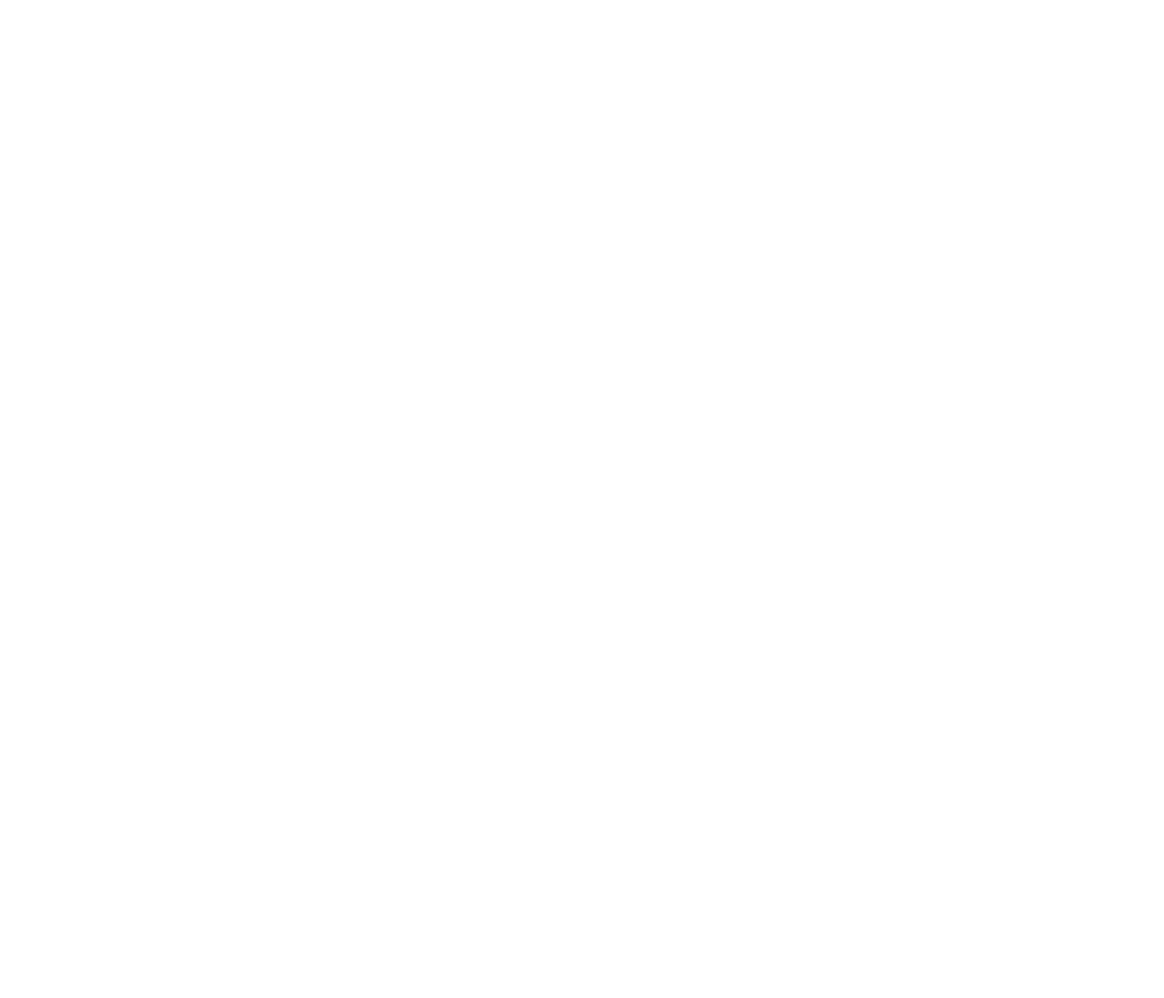
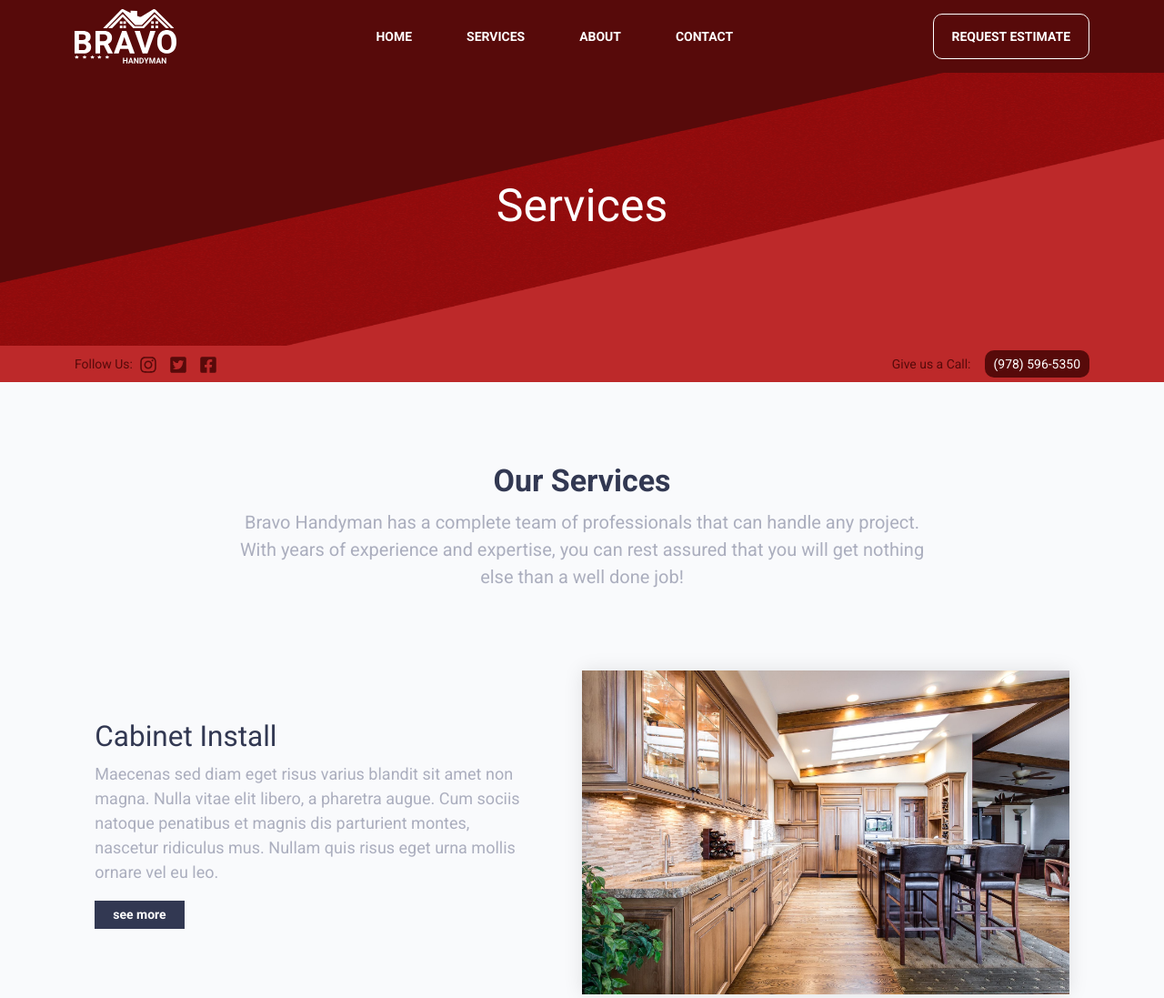
Before and after one commit to ffael/teambravo, a Gatsby site: page /services in a window 1280 px wide. Before the commit this address had no page. Shown: the top 1097 px of the page at 91% size. Before the commit the page ends 800 px from the top, so only its background shows below. Built offline with nearby package versions, Linux system fonts and the light colour scheme; Gatsby itself is replaced by a stand-in of ours.

Commit message:
Refactor Service Page

```diff
--- /dev/null
+++ b/src/components/Services/index.js
@@ -0,0 +1,88 @@
+import React from 'react'
+import { Container, SectionTitle, CardContainer, Card } from './styles'
+import { graphql, useStaticQuery, Link } from 'gatsby'
+
+const Services = () =>{
+
+  const image = useStaticQuery(graphql`
+    query{
+      allFile(filter:{
+        ext:{
+          eq:".jpg"
+        }
+      }){
+        edges{
+          node{
+            name
+            childImageSharp{
+              fixed{
+                src
+              }
+              fluid{
+                src
+              }
+            }
+          }
+        }
+      }
+    }
+  `)
+  const data = useStaticQuery(graphql`
+    query{
+      allMarkdownRemark{
+        edges{
+          node{
+            frontmatter{
+              title
+              description
+              name
+            }
+            fields{
+              slug
+            }
+          }
+        }
+      }
+    }
+  `)
+
+  return(
+    <Container className={"grid section-xl"}>
+        <SectionTitle>
+          <h3>Our Services</h3>
+          <p>Bravo Handyman has a complete team of professionals that can handle any project. With years of experience and expertise, you can rest assured that you will get nothing else than a well done job!</p>
+        </SectionTitle>
+        {data.allMarkdownRemark.edges.map((edge, index)=>{
+          return(
+            <CardContainer>
+              <Card reverse={(index%2===0)}>
+                <div>
+                  <header>
+                    <h3>{edge.node.frontmatter.title}</h3>
+                  </header>
+                  <p>{edge.node.frontmatter.description}</p>
+                  <p><Link to={`/services/${edge.node.fields.slug}`}>See More</Link></p>
+                </div>
+                <figure>
+                  {image.allFile.edges.map((image, index)=>{
+                      if(image.node.name === edge.node.frontmatter.name){
+                        return(
+                          <img key={ index }src={image.node.childImageSharp.fluid.src} alt={edge.node.frontmatter.description}/>
+                        )
+                      }else{
+                        return
+                      }
+                    }
+                  )}
+                </figure>
+              </Card>
+            </CardContainer>
+          )
+        })}
+
+      </Container>
+  )
+
+}
+
+export default Services
--- a/src/pages/styles.js
+++ b/src/components/Services/styles.js
@@ -1,7 +1,7 @@
 import React from 'react'
 import styled from 'styled-components'
 
-export const Services = styled.section`
+export const Container = styled.section`
   display: flex;
   flex-direction: column;
   align-items: center;
@@ -31,8 +31,8 @@
 export const CardContainer = styled.div`
   display: flex;
   align-items: center;
-  padding-left: 10%;
-  padding-right: 10%;
+  padding-left: 2%;
+  padding-right: 2%;
   margin-bottom: 50px;
 
   &:last-child{
@@ -63,7 +63,21 @@
         margin-right: 20px;
       }
     }
-
+    a{
+      display: inline-block;
+      background: #323852;
+      color: #fff;
+      padding: 5px 20px;
+      font-size: 0.777rem;
+      font-weight: bold;
+      text-transform: lowercase;
+      transition: all 0.3s ease;
+      &:hover{
+        box-shadow: 0 2px 2px 0px rgba(0,0,0,0.3);
+        transform: translateY(2px);
+        text-decoration: none;
+      }
+    }
     p{
       font-size: 1rem;
       color: #ABAEBE;
@@ -74,6 +88,11 @@
     width: 50%;
     margin-bottom: 0;
     box-shadow: 0 0 20px 0px rgba(0,0,0,0.1);
+    transition: all 0.3s ease;
+    &:hover{
+      box-shadow: 0 2px 2px 0px rgba(0,0,0,0.3);
+      transform: translateY(5px);
+    }
     img{
       margin-bottom: 0;
     }
--- a/src/pages/index.js
+++ b/src/pages/index.js
@@ -1,163 +1,20 @@
 import React from "react"
-import { graphql, useStaticQuery, Link } from 'gatsby'
 
 // Components
 import Layout from "../components/Layouts/"
 import Head from "../components/Layouts/head.js"
 import MainHero from "../components/Hero/"
+import Services from '../components/Services'
 import Testimonials from '../components/Testimonials'
 import Gallery from '../components/Gallery'
 import Footer from '../components/Footer'
 
-// Styled Components
-import { Card, CardContainer, SectionTitle, Services } from './styles'
-
-// Icons
-// import {
-//   FaHammer,
-//   FaPaintRoller,
-//   FaScrewdriver,
-//   FaToolbox,
-// } from 'react-icons/fa'
-
 const IndexPage = () => {
-  const image = useStaticQuery(graphql`
-    query{
-      allFile(filter:{
-        ext:{
-          eq:".jpg"
-        }
-      }){
-        edges{
-          node{
-            name
-            childImageSharp{
-              fixed{
-                src
-              }
-              fluid{
-                src
-              }
-            }
-          }
-        }
-      }
-    }
-  `)
-  const data = useStaticQuery(graphql`
-    query{
-      allMarkdownRemark{
-        edges{
-          node{
-            frontmatter{
-              title
-              description
-              name
-            }
-            fields{
-              slug
-            }
-          }
-        }
-      }
-    }
-  `)
   return (
     <Layout>
       <Head title="Home" />
       <MainHero />
-
-      <Services className={"grid section-xl"}>
-        <SectionTitle>
-          <h3>Our Services</h3>
-          <p>Bravo Handyman has a complete team of professionals that can handle any project. With years of experience and expertise, you can rest assured that you will get nothing else than a well done job!</p>
-        </SectionTitle>
-        {data.allMarkdownRemark.edges.map((edge, index)=>{
-          return(
-            <CardContainer>
-              <Card reverse={(index%2===0)}>
-                <div>
-                  <header>
-                    <h3>{edge.node.frontmatter.title}</h3>
-                  </header>
-                  <p>{edge.node.frontmatter.description}</p>
-                  <p><Link to={`/services/${edge.node.fields.slug}`}>See More</Link></p>
-                </div>
-                <figure>
-                  {image.allFile.edges.map((image, index)=>{
-                      if(image.node.name === edge.node.frontmatter.name){
-                        return(
-                          <img key={ index }src={image.node.childImageSharp.fluid.src} alt={edge.node.frontmatter.description}/>
-                        )
-                      }else{
-                        return
-                      }
-                    }
-                  )}
-                </figure>
-              </Card>
-            </CardContainer>
-          )
-        })}
-        {/* <CardContainer>
-          <Card>
-            <div>
-              <header>
-                <h3>Finish Carpentry</h3> <FaHammer size={30} color={"#ABAEBE"}/>
-              </header>
-              <p>Fusce dapibus, tellus ac cursus commodo, tortor mauris condimentum nibh, ut fermentum massa justo sit amet risus. Cum sociis natoque penatibus et magnis dis parturient montes, nascetur ridiculus mus. Sed posuere consectetur est at lobortis. Praesent commodo cursus magna, vel scelerisque nisl consectetur et. Donec sed odio dui.</p>
-            </div>
-
-            <figure>
-              <img src={room} alt="Finish Carpentry Room"/>
-            </figure>
-          </Card>
-        </CardContainer>
-        <hr/>
-        <CardContainer>
-          <Card reverse={true}>
-            <div>
-              <header>
-                <h3>Residential Painting</h3> <FaPaintRoller size={30} color={"#ABAEBE"}/>
-              </header>
-              <p>Fusce dapibus, tellus ac cursus commodo, tortor mauris condimentum nibh, ut fermentum massa justo sit amet risus. Cum sociis natoque penatibus et magnis dis parturient montes, nascetur ridiculus mus. Sed posuere consectetur est at lobortis. Praesent commodo cursus magna, vel scelerisque nisl consectetur et. Donec sed odio dui.</p>
-            </div>
-            <figure>
-              <img src={paint} alt="Freshly Painted Room"/>
-            </figure>
-          </Card>
-        </CardContainer>
-        <hr/>
-        <CardContainer>
-          <Card>
-            <div>
-              <header>
-                <h3>Cabinet Installation</h3> <FaScrewdriver size={30} color={"#ABAEBE"}/>
-              </header>
-              <p>Fusce dapibus, tellus ac cursus commodo, tortor mauris condimentum nibh, ut fermentum massa justo sit amet risus. Cum sociis natoque penatibus et magnis dis parturient montes, nascetur ridiculus mus. Sed posuere consectetur est at lobortis. Praesent commodo cursus magna, vel scelerisque nisl consectetur et. Donec sed odio dui.</p>
-            </div>
-            <figure>
-              <img src={cabinet} alt="Kitchen Cabinets"/>
-            </figure>
-          </Card>
-        </CardContainer>
-        <hr/>
-        <CardContainer>
-          <Card reverse={true}>
-            <div>
-              <header>
-                <h3>General Carpentry</h3> <FaToolbox size={30} color={"#ABAEBE"}/>
-              </header>
-              <p>Fusce dapibus, tellus ac cursus commodo, tortor mauris condimentum nibh, ut fermentum massa justo sit amet risus. Cum sociis natoque penatibus et magnis dis parturient montes, nascetur ridiculus mus. Sed posuere consectetur est at lobortis. Praesent commodo cursus magna, vel scelerisque nisl consectetur et. Donec sed odio dui.</p>
-            </div>
-            <figure>
-              <img src={general} alt="Brand New Room"/>
-            </figure>
-          </Card>
-        </CardContainer> */}
-
-      </Services>
-
+      <Services />
       <Testimonials />
       <Gallery />
       <Footer />
--- /dev/null
+++ b/src/pages/services.js
@@ -0,0 +1,20 @@
+import React from 'react'
+// Components
+import Layout from "../components/Layouts/"
+import Head from "../components/Layouts/head.js"
+import Hero from "../components/Hero-Page/"
+import Services from '../components/Services'
+import Footer from '../components/Footer'
+
+const ServicePage = () =>{
+  return(
+    <Layout>
+      <Head title="Services"/>
+      <Hero title="Services"/>
+      <Services />
+      <Footer/>
+    </Layout>
+  )
+}
+
+export default ServicePage
--- /dev/null
+++ b/src/services/cabinet.md
@@ -0,0 +1,11 @@
+---
+title: "Cabinet Install"
+description: "Maecenas sed diam eget risus varius blandit sit amet non magna. Nulla vitae elit libero, a pharetra augue. Cum sociis natoque penatibus et magnis dis parturient montes, nascetur ridiculus mus. Nullam quis risus eget urna mollis ornare vel eu leo."
+name: "cabinet"
+---
+
+Maecenas sed diam eget risus varius blandit sit amet non magna. Nulla vitae elit libero, a pharetra augue. Cum sociis natoque penatibus et magnis dis parturient montes, nascetur ridiculus mus. Nullam quis risus eget urna mollis ornare vel eu leo.
+
+Maecenas sed diam eget risus varius blandit sit amet non magna. Nulla vitae elit libero, a pharetra augue. Cum sociis natoque penatibus et magnis dis parturient montes, nascetur ridiculus mus. Nullam quis risus eget urna mollis ornare vel eu leo.
+
+Maecenas sed diam eget risus varius blandit sit amet non magna. Nulla vitae elit libero, a pharetra augue. Cum sociis natoque penatibus et magnis dis parturient montes, nascetur ridiculus mus. Nullam quis risus eget urna mollis ornare vel eu leo.
--- /dev/null
+++ b/src/services/general.md
@@ -0,0 +1,11 @@
+---
+title: "General Carpentry"
+description: "Maecenas sed diam eget risus varius blandit sit amet non magna. Nulla vitae elit libero, a pharetra augue. Cum sociis natoque penatibus et magnis dis parturient montes, nascetur ridiculus mus. Nullam quis risus eget urna mollis ornare vel eu leo."
+name: "general"
+---
+
+Maecenas sed diam eget risus varius blandit sit amet non magna. Nulla vitae elit libero, a pharetra augue. Cum sociis natoque penatibus et magnis dis parturient montes, nascetur ridiculus mus. Nullam quis risus eget urna mollis ornare vel eu leo.
+
+Maecenas sed diam eget risus varius blandit sit amet non magna. Nulla vitae elit libero, a pharetra augue. Cum sociis natoque penatibus et magnis dis parturient montes, nascetur ridiculus mus. Nullam quis risus eget urna mollis ornare vel eu leo.
+
+Maecenas sed diam eget risus varius blandit sit amet non magna. Nulla vitae elit libero, a pharetra augue. Cum sociis natoque penatibus et magnis dis parturient montes, nascetur ridiculus mus. Nullam quis risus eget urna mollis ornare vel eu leo.
--- a/src/templates/styles.js
+++ b/src/templates/styles.js
@@ -2,4 +2,9 @@
 
 export const Container = styled.section`
   display:flex;
+  justify-content: center;
+
+  div{
+    width: 70%;
+  }
 `
```
